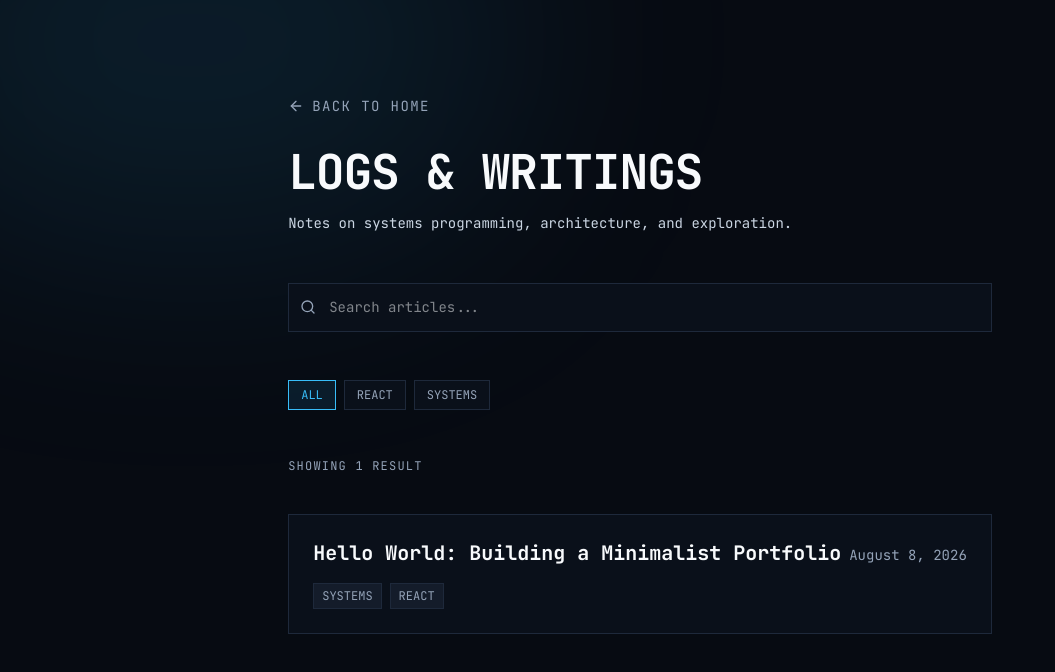
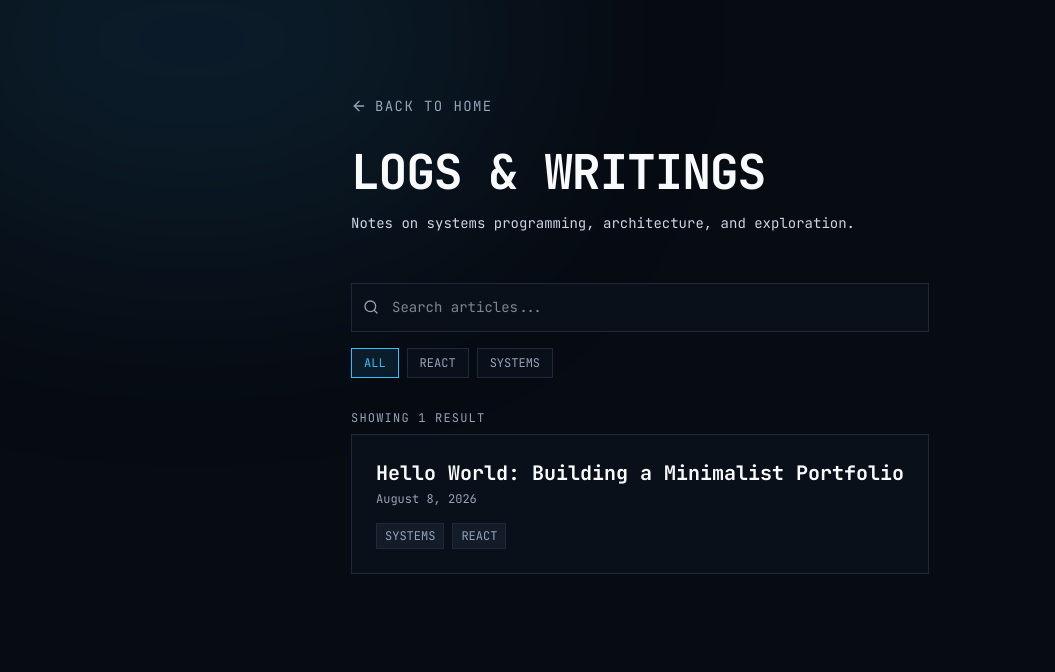
Before and after one commit to belutoni/belutoni.github.io, a Next.js app: page /blog in a window 1280 px wide. Shown: the top 672 px of the page, without its empty margins (0-1055 px from the left). Built offline with nearby package versions, Linux system fonts and the light colour scheme.

Commit message:
UI Tweaks: filter gaps, cursors, date layout, header spacing

```diff
--- a/src/app/blog/[slug]/page.tsx
+++ b/src/app/blog/[slug]/page.tsx
@@ -31,7 +31,7 @@ export default async function BlogPost({ params }: { params: Promise<{ slug: str
         <ArrowLeft className="w-4 h-4" /> Back to Logs
       </Link>
 
-      <header className="mb-12 border-b border-slate-border/50 pb-8">
+      <header className="mb-6 border-b border-slate-border/50 pb-8">
         <h1 className="text-3xl md:text-5xl font-bold tracking-tight mb-4 leading-tight">
           {post.title}
         </h1>
--- a/src/components/BlogList.tsx
+++ b/src/components/BlogList.tsx
@@ -21,7 +21,7 @@ export default function BlogList({ posts }: { posts: BlogPost[] }) {
   });
 
   return (
-    <div className="flex flex-col gap-8">
+    <div>
       {/* Search and Filter Controls */}
       <div className="flex flex-col md:flex-row gap-4 mb-4">
         <div className="relative grow">
@@ -40,10 +40,10 @@ export default function BlogList({ posts }: { posts: BlogPost[] }) {
 
       {/* Tags Filter */}
       {allTags.length > 0 && (
-        <div className="flex flex-wrap gap-2 mb-4">
+        <div className="flex flex-wrap gap-2 mb-8">
           <button
             onClick={() => setSelectedTag(null)}
-            className={`text-xs px-3 py-1.5 border transition-colors ${selectedTag === null ? 'bg-accent-teal/10 border-accent-teal text-accent-teal' : 'bg-[#0a101a] border-slate-border text-slate-muted hover:border-slate-500'}`}
+            className={`text-xs px-3 py-1.5 border transition-colors cursor-pointer ${selectedTag === null ? 'bg-accent-teal/10 border-accent-teal text-accent-teal' : 'bg-[#0a101a] border-slate-border text-slate-muted hover:border-slate-500'}`}
           >
             ALL
           </button>
@@ -51,7 +51,7 @@ export default function BlogList({ posts }: { posts: BlogPost[] }) {
             <button
               key={tag}
               onClick={() => setSelectedTag(tag === selectedTag ? null : tag)}
-              className={`text-xs px-3 py-1.5 border transition-colors uppercase ${selectedTag === tag ? 'bg-accent-teal/10 border-accent-teal text-accent-teal' : 'bg-[#0a101a] border-slate-border text-slate-muted hover:border-slate-500'}`}
+              className={`text-xs px-3 py-1.5 border transition-colors uppercase cursor-pointer ${selectedTag === tag ? 'bg-accent-teal/10 border-accent-teal text-accent-teal' : 'bg-[#0a101a] border-slate-border text-slate-muted hover:border-slate-500'}`}
             >
               {tag}
             </button>
@@ -75,11 +75,11 @@ export default function BlogList({ posts }: { posts: BlogPost[] }) {
             <div className="absolute top-0 left-0 w-2 h-2 border-t border-l border-accent-teal opacity-0 group-hover:opacity-100 transition-opacity" />
             <div className="absolute bottom-0 right-0 w-2 h-2 border-b border-r border-accent-teal opacity-0 group-hover:opacity-100 transition-opacity" />
 
-            <div className="flex flex-col md:flex-row md:justify-between md:items-baseline gap-2 mb-4">
+            <div className="flex flex-col gap-1 mb-4">
               <h2 className="text-xl font-bold text-foreground group-hover:text-accent-teal transition-colors">
                 {post.title}
               </h2>
-              <time className="text-slate-muted text-sm shrink-0">
+              <time className="text-slate-muted text-xs">
                 {new Date(post.date).toLocaleDateString('en-US', {
                   year: 'numeric',
                   month: 'long',
```
